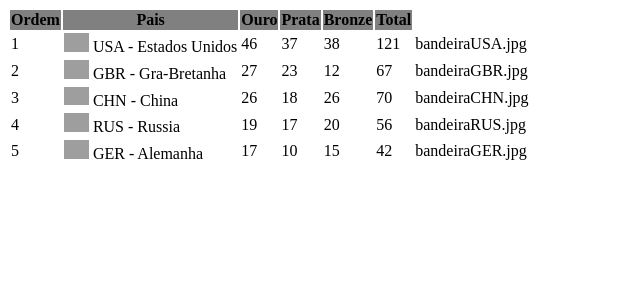
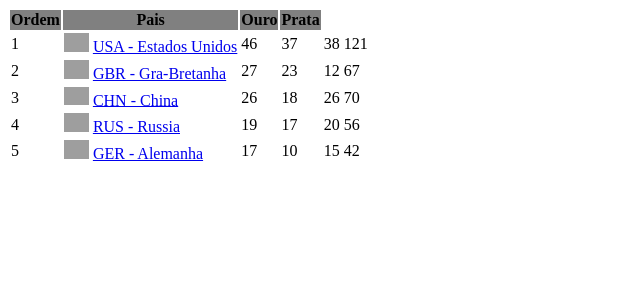
Before and after one commit to arsenicTruly/ifptTds3Ano, a PHP site: page /exercicio.php in a window 1280 px wide. Shown: the top 300 px of the page, without its empty margins (0-640 px from the left). Run offline with PHP 8.4, Linux system fonts and the light colour scheme; grey boxes are pictures that could not be loaded.

Commit message:
Update exercicio.php

```diff
--- a/LPW/aula2/lista2/exercicio.php
+++ b/LPW/aula2/lista2/exercicio.php
@@ -1,29 +1,33 @@
 <?php
-
 $cabecalho = array("Ordem", "Pais", "Ouro", "Prata", "Bronze", "Total");
-$USA = array("1", "USA - Estados Unidos", "46", "37", "38", "121", "bandeiraUSA.jpg");
-$GBR = array("2", "GBR - Gra-Bretanha", "27", "23", "12", "67", "bandeiraGBR.jpg");
-$CHN = array("3", "CHN - China", "26", "18", "26", "70", "bandeiraCHN.jpg");
-$RUS = array("4", "RUS - Russia", "19", "17", "20", "56", "bandeiraRUS.jpg");
-$GER = array("5", "GER - Alemanha", "17", "10", "15", "42", "bandeiraGER.jpg");
+$USA = array("1", "USA - Estados Unidos", "46", "37", "38", "121", "bandeiraUSA.jpg", "https://pt.wikipedia.org/wiki/Estados_Unidos");
+$GBR = array("2", "GBR - Gra-Bretanha", "27", "23", "12", "67", "bandeiraGBR.jpg", "https://pt.wikipedia.org/wiki/Grã-Bretanha");
+$CHN = array("3", "CHN - China", "26", "18", "26", "70", "bandeiraCHN.jpg", "https://pt.wikipedia.org/wiki/China");
+$RUS = array("4", "RUS - Russia", "19", "17", "20", "56", "bandeiraRUS.jpg", "https://pt.wikipedia.org/wiki/Russia");
+$GER = array("5", "GER - Alemanha", "17", "10", "15", "42", "bandeiraGER.jpg", "https://pt.wikipedia.org/wiki/Alemanha");
 
 $tabela = array();
 array_push($tabela, $cabecalho, $USA, $GBR, $CHN, $RUS, $GER);
 ?>
-<table>
+
+<table style="border='1'">
     <?php
         foreach ($tabela as $linha => $row) {
             echo "<tr>";
-            for ($i = 0; $i < count($row); $i++) {
+            for ($i = 0; $i < count($row) - 2; $i++) {
                 if ($linha == 0) {
                     echo "<th style='background-color: grey'>{$row[$i]}</th>";
                 } else {
                     echo "<td>";
-                    if ($i == 1) {
-                        echo "<img src='{$row[6]}' alt='Bandeira' width='25'> ";
-                    }
-                    echo $row[$i];
-                    echo"</td>";
+                        if ($i == 1) {
+                            echo "<img src='{$row[6]}' alt='Bandeira' width='25'> ";
+                            echo "<a href='{$row[7]}'>";
+                            echo $row[$i];
+                            echo "</a>";
+                        } else {
+                            echo $row[$i];
+                        }
+                    echo "</td>";
                 }
             }
             echo "</tr>";
```
